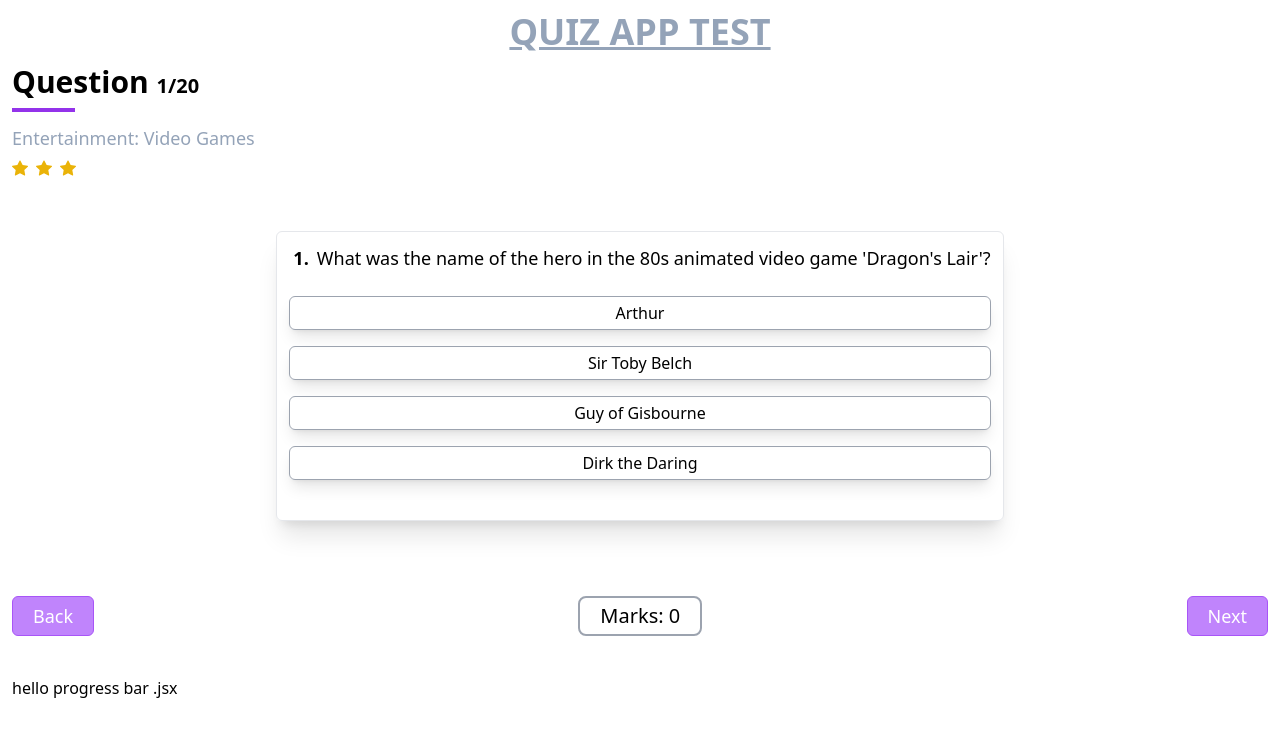
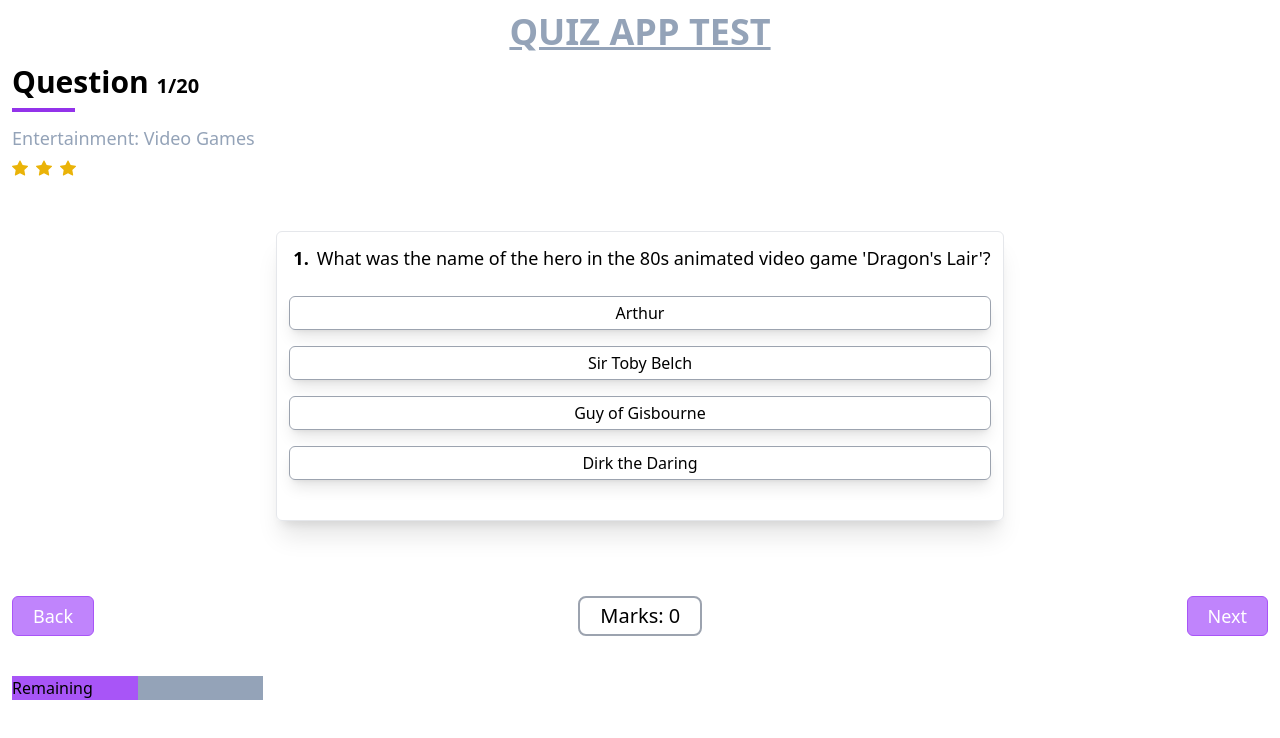
Before and after one commit to UsamabSadiq/react-quiz, a React (Create React App) app: page /quiz in a window 1280 px wide. Shown: the top 738 px of the page. Built offline with nearby package versions, Linux system fonts and the light colour scheme.

Commit message:
completed except progess bar

```diff
--- a/src/components/BottomProgressBar.jsx
+++ b/src/components/BottomProgressBar.jsx
@@ -1,11 +1,41 @@
 import React from 'react'
 
-const BottomProgressBar = () => {
+const BottomProgressBar = ({ fileData, currentQuestion, setCurrentQuestion, marks }) => {
+
+
+    // Calculate the progress percentages
+    const totalQuestion = fileData.length
+    // const attemptedPercentage = (attemptedQuestions / totalQuestion) * 100;
+    const correctPercentage = (marks / totalQuestion) * 100;
+    // const remainingPercentage = 100 - attemptedPercentage - correctPercentage;
+
+
     return (
-        <div>
-            hello progress bar .jsx
+        <div className="progress-bar relative">
+            {/* total questions */}
+            <div className="total-question bg-slate-400 absolute" style={{ width: `${totalQuestion}%` }}>
+                Total
+            </div>
+            {/* Green for attempted questions */}
+            <div className="attempted-question absolute bg-green-55" style={{ width: `${50}%` }}>
+                Attempted
+            </div>
+
+            {/* Blue for correct questions */}
+            <div className="correct-question bg-blue-500 absolute" style={{ width: `${correctPercentage}%` }}>
+                Correct
+            </div>
+
+            {/* Purple for remaining questions */}
+            <div className="remaining questions bg-purple-500 absolute" style={{ width: `${10}%` }}>
+                Remaining
+            </div>
         </div>
-    )
+
+
+    );
 }
 
+
+
 export default BottomProgressBar
--- a/src/components/QuestionAnswers.jsx
+++ b/src/components/QuestionAnswers.jsx
@@ -4,6 +4,7 @@ import BottomProgressBar from './BottomProgressBar';
 const QuestionAnswers = ({ fileData, currentQuestion, setCurrentQuestion, loading }) => {
     const [marks, setMarks] = useState(0)
     const [selectedAnswer, setSelectedAnswer] = useState("")
+    const [allAnswer, setAllAnswer] = useState([])
     const [wrongAnswer, setWrongAnswer] = useState(false)
 
     // console.log(wrongAnswer);
@@ -24,8 +25,13 @@ const QuestionAnswers = ({ fileData, currentQuestion, setCurrentQuestion, loadin
         if (selectedAnswer) {
             if (decodeURIComponent(selectedAnswer) === decodeURIComponent(fileData[currentQuestion]?.correct_answer)) {
                 setMarks(marks + 1)
+                setAllAnswer([...allAnswer, selectedAnswer])
+                setSelectedAnswer("")
             } else if (decodeURIComponent(selectedAnswer) !== decodeURIComponent(fileData[currentQuestion]?.correct_answer)) {
                 setWrongAnswer(true)
+                setAllAnswer([...allAnswer, selectedAnswer])
+                setSelectedAnswer("")
+
                 alert('wrong Answer')
             }
             return
@@ -33,7 +39,9 @@ const QuestionAnswers = ({ fileData, currentQuestion, setCurrentQuestion, loadin
 
     }
     // console.log("marks => ", marks);
-
+    useEffect(() => {
+        console.log('Updated quizAnswers:', allAnswer);
+    }, [allAnswer]);
     // Previous question function
     const previousQuestion = () => {
         if (!currentQuestion < 1) {
@@ -44,8 +52,6 @@ const QuestionAnswers = ({ fileData, currentQuestion, setCurrentQuestion, loadin
 
     return (
         <>
-
-
             {
                 loading ? <div className='flex justify-center items-center gap-x-3'>
                     <div
@@ -75,7 +81,7 @@ const QuestionAnswers = ({ fileData, currentQuestion, setCurrentQuestion, loadin
                                         fileData[currentQuestion]?.incorrect_answers?.map((item, index) => {
 
                                             return (
-                                                <button key={index} onClick={() => setSelectedAnswer(item)} className='border border-gray-400 shadow-lg px-3 py-1 rounded-md hover:bg-gray-300 duration-300 text-base font-medium focus:outline-none focus:bg-green-300 focus:ring focus:ring-violet-300'>
+                                                <button key={index} onClick={() => setSelectedAnswer(decodeURIComponent(item))} className='border border-gray-400 shadow-lg px-3 py-1 rounded-md hover:bg-gray-300 duration-300 text-base font-medium focus:outline-none focus:bg-green-300 focus:ring focus:ring-violet-300'>
                                                     {decodeURIComponent(item)}
                                                 </button>
                                             )
@@ -103,7 +109,7 @@ const QuestionAnswers = ({ fileData, currentQuestion, setCurrentQuestion, loadin
 
                         </div>
 
-                        <BottomProgressBar />
+                        <BottomProgressBar fileData={fileData} marks={marks} currentQuestion={currentQuestion} setCurrentQuestion={setCurrentQuestion} />
                     </>
             }
 
```
